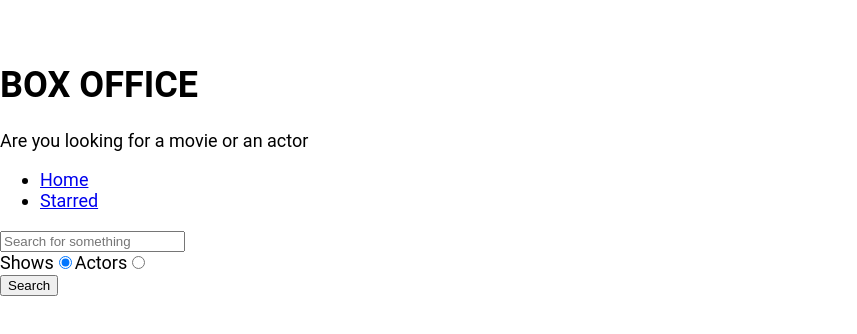
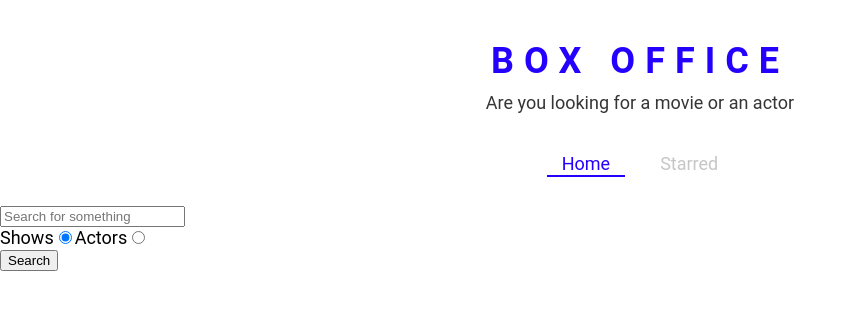
Before and after one commit to Ayumilan/box-office, a React (Create React App) app: page / in a window 1280 px wide. Shown: the top 334 px of the page, without its empty margins (0-857 px from the left). Built offline with nearby package versions, Linux system fonts and the light colour scheme; the HTML template or start-up script is replaced by a standard one.

Commit message:
defined theme for styled components and created a few styled components

```diff
--- a/src/App.js
+++ b/src/App.jsx
@@ -1,13 +1,22 @@
 import React from 'react';
 import { Switch, Route } from 'react-router-dom';
+import { ThemeProvider } from 'styled-components';
 
 import Home from './pages/Home';
 import Show from './pages/Show';
 import Starred from './pages/Starred';
 
+const theme = {
+  mainColors: {
+    blue: '#2400ff',
+    gray: '#c6c6c6',
+    dark: '#353535',
+  },
+};
+
 function App() {
   return (
-
+    <ThemeProvider theme={theme}>
     <Switch>
       <Route exact path="/"><Home /></Route>
 
@@ -19,6 +28,7 @@
 
       <Route><div>not found</div></Route>
     </Switch>
+    </ThemeProvider>
 
   );
 }
--- a/src/components/Navs.jsx
+++ b/src/components/Navs.jsx
@@ -1,6 +1,8 @@
 /* eslint-disable */
 import React from 'react'
-import { Link } from 'react-router-dom';
+import { useLocation } from 'react-router-dom';
+
+import { LinkStyled, NavList } from './Navs.styled';
 
 const LINKS = [
   {to: '/', text: 'Home'},
@@ -9,14 +11,18 @@
 
 
 const Navs = () => {
+
+  const location = useLocation();
+
+
   return (
     <div>
-      <ul>
+      <NavList>
         {
-          LINKS.map(item => <li key={item.to}><Link to={item.to}>{item.text}</Link></li>)
+          LINKS.map(item => <li key={item.to}><LinkStyled to={item.to}  className={item.to === location.pathname ? 'active': '' }>{item.text}</LinkStyled></li>)
         }
 
-      </ul>
+      </NavList>
     </div>
   )
 }
--- /dev/null
+++ b/src/components/Navs.styled.jsx
@@ -0,0 +1,41 @@
+import styled from "styled-components";
+import { Link } from "react-router-dom";
+
+export const NavList = styled.ul`
+  display: flex;
+  justify-content: center;
+  list-style: none;
+  margin: 0 0 30px;
+  padding: 0;
+`;
+
+export const LinkStyled = styled(Link)`
+  margin: 0 10px;
+  padding: 3px 15px;
+  position: relative;
+  text-decoration: none;
+  color: ${({ theme }) => theme.mainColors.gray};
+  &.active {
+    color: ${({ theme }) => theme.mainColors.blue};
+    &:after {
+      content: '';
+      position: absolute;
+      display: block;
+      height: 2px;
+      left: 0%;
+      bottom: 0;
+      background-color: ${({ theme }) => theme.mainColors.blue};
+      animation: slide-in 0.3s ease-in forwards;
+      @keyframes slide-in {
+        from {
+          left: 50%;
+          width: 0;
+        }
+        to {
+          left: 0%;
+          width: 100%;
+        }
+      }
+    }
+  }
+`;
--- a/src/components/Tiltle.jsx
+++ b/src/components/Tiltle.jsx
@@ -1,12 +1,13 @@
 /* eslint-disable */
 import React from 'react'
+import { TitleWrapper } from './Title.styled'
 
 const Tiltle = ({title , subtitle}) => {
   return (
-    <div>
+    <TitleWrapper>
       <h1>{title}</h1>
       <p>{subtitle}</p>
-    </div>
+    </TitleWrapper>
   )
 }
 
--- /dev/null
+++ b/src/components/Title.styled.jsx
@@ -0,0 +1,18 @@
+import styled from "styled-components";
+
+export const TitleWrapper = styled.div`
+  text-align: center;
+  margin: 0 0 40px;
+
+  h1 {
+    color: ${({ theme }) => theme.mainColors.blue};
+    letter-spacing: 10px;
+    text-transform: uppercase;
+    margin: 0 0 10px;
+  }
+
+  p {
+    color: ${({ theme }) => theme.mainColors.dark};
+    margin: 0;
+  }
+`;
```
Also changed, not shown: src/index.jsx (renamed from src/index.js), src/service-worker.jsx (renamed from src/service-worker.js), src/serviceWorkerRegistration.jsx (renamed from src/serviceWorkerRegistration.js).
